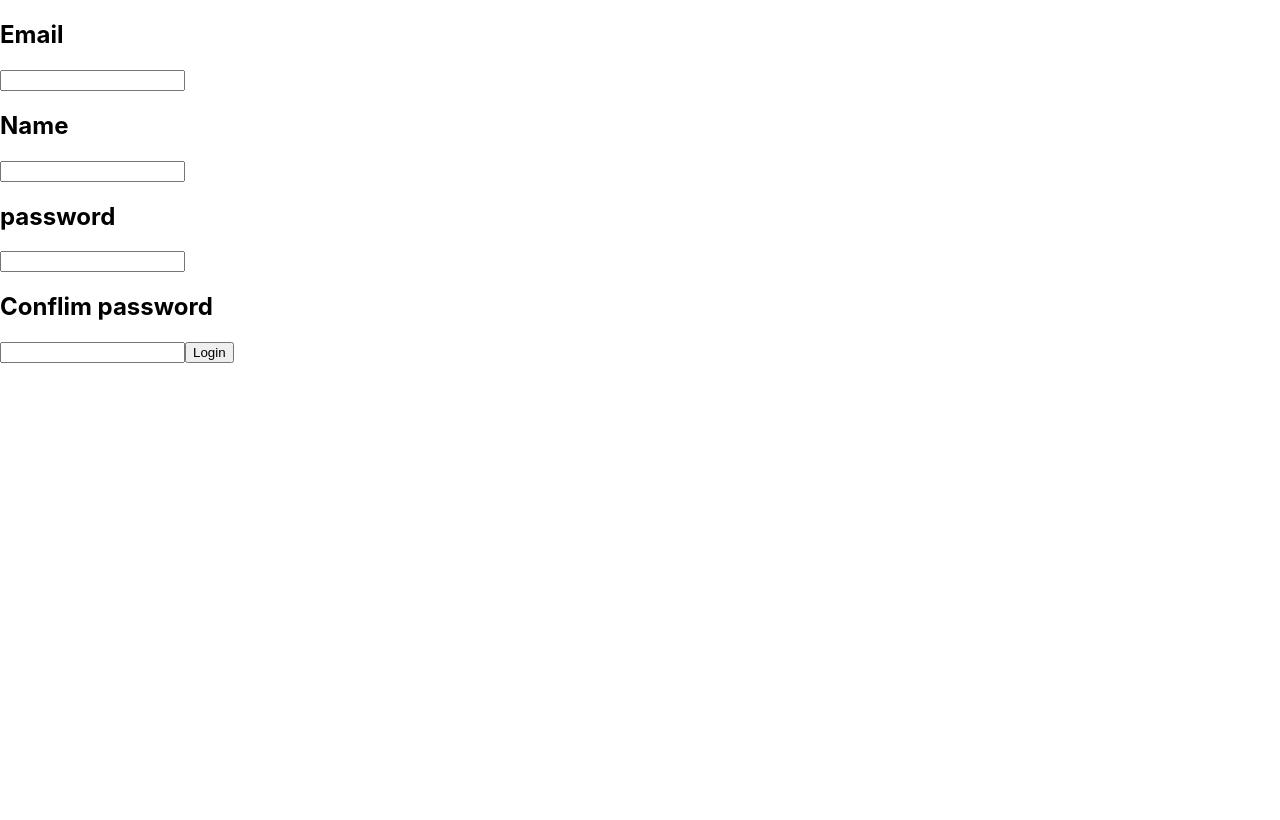
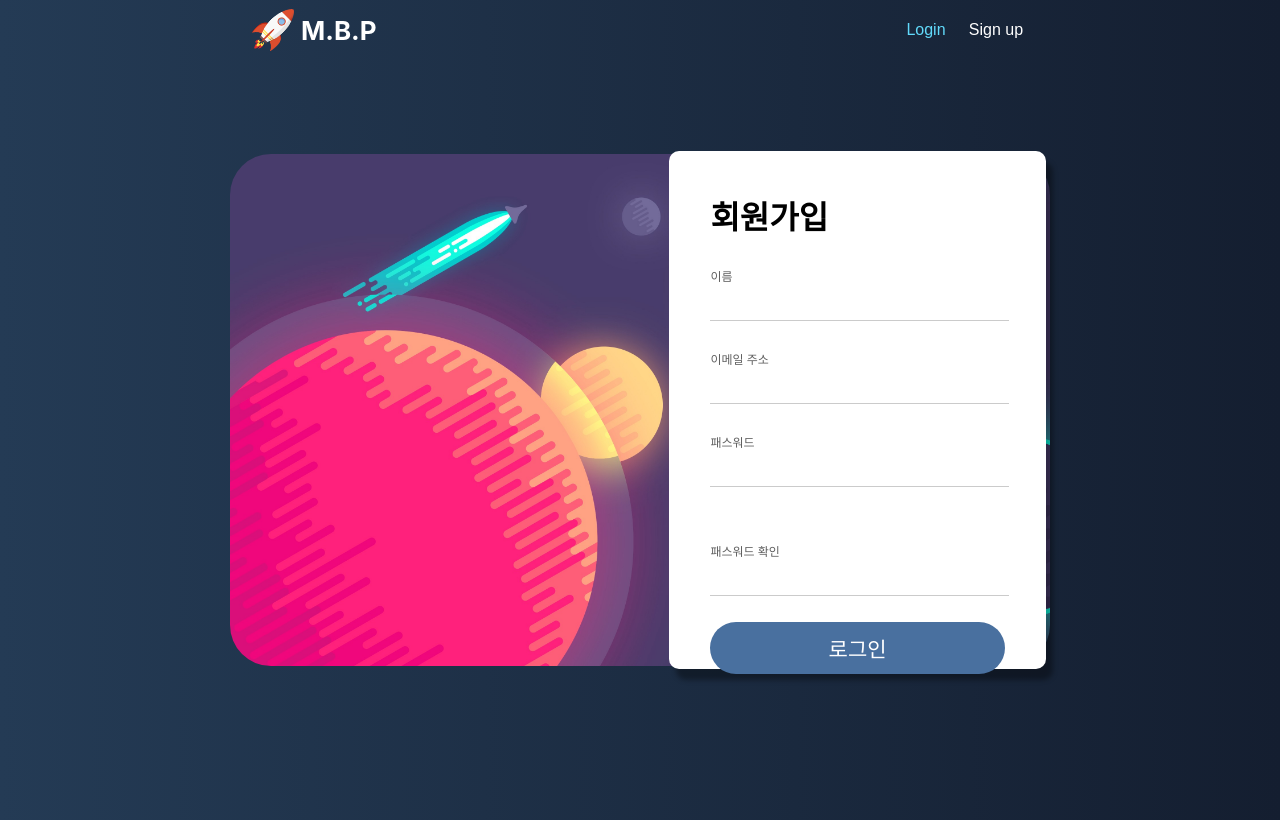
Before and after one commit to NomadHash/MERN-Boiler-plate, a React (Create React App) app in the folder client/: page /register in a window 1280 px wide. Built offline with nearby package versions, Linux system fonts and the light colour scheme.

Commit message:
Handling some err

```diff
--- a/client/src/App.js
+++ b/client/src/App.js
@@ -9,13 +9,11 @@ import RegisterPage from './components/systems/RegisterPage';
 function App() {
   return (
     <Router>
-      <div>
-        <Switch>
-          <Route path="/register" component={RegisterPage} />
-          <Route path="/login" component={LoginPage} />
-          <Route path="/" component={LandingPage} />
-        </Switch>
-      </div>
+      <Switch>
+        <Route path="/register" component={RegisterPage} />
+        <Route path="/login" component={LoginPage} />
+        <Route path="/" component={LandingPage} />
+      </Switch>
     </Router>
   );
 }
--- a/client/src/components/systems/Header.js
+++ b/client/src/components/systems/Header.js
@@ -2,39 +2,52 @@ import React from 'react';
 import styled from 'styled-components';
 import { withRouter } from 'react-router-dom';
 import logoImg from '../../public/rocket.png';
+import axios from 'axios';
 let conditonRegistBtn = null;
 let conditonLoginBtn = null;
 const Header = (props) => {
-  // const { isAuth, name } = props;
   const goLoginPage = () => {
     props.history.push('/login');
   };
   const goRegistPage = () => {
     props.history.push('/register');
   };
+  const goRootPage = () => {
+    props.history.push('/');
+  };
+
+  // Handler Function
+  const onClickHandler = () => {
+    axios.get('/api/users/logout').then((response) => {
+      console.log(response.data);
+      if (response.data.success === true) {
+        props.history.push('/');
+      }
+    });
+  };
 
   props.isAuth === true
     ? (conditonLoginBtn = <span>안녕하세요 {props.name} 님!</span>)
-    : (conditonLoginBtn = <LoginBtn onClick={goLoginPage}>login</LoginBtn>);
+    : (conditonLoginBtn = <LoginBtn onClick={goLoginPage}>Login</LoginBtn>);
 
   props.isAuth === true
-    ? (conditonRegistBtn = '')
+    ? (conditonRegistBtn = <button onClick={onClickHandler}>로그아웃</button>)
     : (conditonRegistBtn = (
         <SignUpBtn onClick={goRegistPage}>Sign up</SignUpBtn>
       ));
 
   return (
     <HeaderDiv>
-      <HeaderLeft>
-        <LogoImg src={logoImg} alt="logo" />
-        <HeaderTitle>M.B.P</HeaderTitle>
+      <HeaderContent>
+        <HeaderLogo onClick={goRootPage}>
+          <LogoImg src={logoImg} alt="logo" />
+          <HeaderTitle>M.B.P</HeaderTitle>
+        </HeaderLogo>
         <TitleBtn>
-          {/* <LoginBtn onClick={goLoginPage}>login</LoginBtn> */}
           {conditonLoginBtn}
           {conditonRegistBtn}
-          {/* <SignUpBtn onClick={goRegistPage}>Sign up</SignUpBtn> */}
         </TitleBtn>
-      </HeaderLeft>
+      </HeaderContent>
     </HeaderDiv>
   );
 };
@@ -49,13 +62,18 @@ const HeaderDiv = styled.div`
   z-index: 2;
 `;
 
+const HeaderLogo = styled.div`
+  display: flex;
+  align-items: center;
+`;
+
 const LogoImg = styled.img`
   transform: rotate(45deg);
   width: 35px;
   padding-right: 4px;
 `;
 
-const HeaderLeft = styled.div`
+const HeaderContent = styled.div`
   display: flex;
   justify-content: flex-start;
   align-items: center;
--- a/client/src/components/systems/LandingPage.js
+++ b/client/src/components/systems/LandingPage.js
@@ -1,6 +1,5 @@
 import React from 'react';
 import { useDispatch } from 'react-redux';
-import axios from 'axios';
 import { withRouter } from 'react-router-dom';
 import styled from 'styled-components';
 import { auth } from '../../_actions/user_actions';
@@ -18,18 +17,7 @@ const LandingPage = (props) => {
     console.log(response);
   });
 
-  // Handler Function
-  const onClickHandler = () => {
-    axios.get('/api/users/logout').then((response) => {
-      console.log(response.data);
-      if (response.data.success === true) {
-        props.history.push('/login');
-      }
-    });
-  };
-
   return (
-    <div>
     <LandingContent>
       <HeaderContainer />
       <FirstTitle>쉽고 빠르게 시작하는</FirstTitle>
@@ -42,8 +30,6 @@ const LandingPage = (props) => {
         <ProfileText>github.com/NomadHash</ProfileText>
       </CreateByArea>
     </LandingContent>
-      <button onClick={onClickHandler}>로그아웃</button>
-    </div>
   );
 };
 const ProfileText = styled.h3`
@@ -74,9 +60,6 @@ const LandingContent = styled.div`
   justify-content: center;
   align-items: center;
   position: relative;
-  background: #141e30; /* fallback for old browsers */
-  background: -webkit-linear-gradient(to right, #243b55, #141e30);
-  background: linear-gradient(to right, #243b55, #141e30);
 `;
 
 const FirstTitle = styled.h2`
--- a/client/src/components/systems/LoginPage.js
+++ b/client/src/components/systems/LoginPage.js
@@ -3,12 +3,15 @@ import styled from 'styled-components';
 import { useDispatch } from 'react-redux';
 import { loginUser } from '../../_actions/user_actions';
 import { withRouter } from 'react-router-dom';
-
 import loginBackground from '../../public/loginBackground.jpeg';
 
 //import Container
 import HeaderContainer from '../../container/HeaderContainer';
 
+//Condition DOM
+let conditonErrMessage = null;
+
+//Main Component
 const LoginPage = (props) => {
   const [email, setEmail] = useState('');
   const [password, setPassword] = useState('');
@@ -23,6 +26,9 @@ const LoginPage = (props) => {
   const onPasswordHandler = (event) => {
     setPassword(event.target.value);
   };
+  const onRegisterHandler = () => {
+    props.history.push('/register');
+  };
   const onSubmitHandler = (event) => {
     event.preventDefault(); // 새로고침 방지
     let requestBody = {
@@ -32,12 +38,20 @@ const LoginPage = (props) => {
     dispatch(loginUser(requestBody)).then((response) => {
       response.payload.loginSuccess === true
         ? props.history.push('/')
-        : alert('Login fail');
+        : cleanInput();
     });
   };
 
-  const onRegisterHandler = () => {
-    props.history.push('/register');
+  // Submit-Error-condition
+  const cleanInput = () => {
+    conditonErrMessage = (
+      <ErrMsg>이메일 혹은 패스워드가 잘못되었습니다.</ErrMsg>
+    );
+    setEmail('');
+    setPassword('');
+    if (email !== '') {
+      conditonErrMessage = <span></span>;
+    }
   };
 
   return (
@@ -50,10 +64,11 @@ const LoginPage = (props) => {
         </span>
         <RegisterSpan>
           <RegisterRouter>신규 사용자이신가요? </RegisterRouter>
-          {/* <RegisterBtn onClick={onRegisterHandler}>계정만들기</RegisterBtn> */}
+          <RegisterBtn onClick={onRegisterHandler}>계정만들기</RegisterBtn>
         </RegisterSpan>
         <EmailText>이메일 주소</EmailText>
         <EmailInput type="email" value={email} onChange={onEmailHandler} />
+        {conditonErrMessage}
         <PasswordText>패스워드</PasswordText>
         <PwdInput
           type="password"
@@ -72,9 +87,6 @@ const LoginPageContent = styled.div`
   justify-content: center;
   align-items: center;
   position: relative;
-  background: #141e30;
-  background: -webkit-linear-gradient(to right, #243b55, #141e30);
-  background: linear-gradient(to right, #243b55, #141e30);
   height: 100vh;
   padding: 10px;
 `;
@@ -145,6 +157,13 @@ const EmailInput = styled.input`
   }
 `;
 
+const ErrMsg = styled.h3`
+  color: firebrick;
+  margin: 0;
+  font-size: 14px;
+  font-weight: 400;
+`;
+
 const PasswordText = styled.h2`
   margin: 0;
   margin-bottom: 8px;
--- a/client/src/components/systems/RegisterPage.js
+++ b/client/src/components/systems/RegisterPage.js
@@ -1,9 +1,17 @@
 import React, { useState } from 'react';
+import styled from 'styled-components';
 import { useDispatch } from 'react-redux';
 import { registerUser } from '../../_actions/user_actions';
 import { withRouter } from 'react-router-dom';
+import loginBackground from '../../public/loginBackground.jpeg';
+
+//import Container
+import HeaderContainer from '../../container/HeaderContainer';
+//Condition DOM
+let conditonErrMessage = null;
 
 const RegisterPage = (props) => {
+  // State
   const [email, setEmail] = useState('');
   const [name, setName] = useState('');
   const [password, setPassword] = useState('');
@@ -39,29 +47,122 @@ const RegisterPage = (props) => {
       dispatch(registerUser(requestBody)).then(props.history.push('/login'));
     }
   };
-
   return (
-    <div>
-      <form onSubmit={onSubmitHandler}>
-        <h2>Email</h2>
-        <input type="email" value={email} onChange={onEmailHandler} />
-
-        <h2>Name</h2>
-        <input type="text" value={name} onChange={onNameHandler} />
-
-        <h2>password</h2>
-        <input type="password" value={password} onChange={onPasswordHandler} />
-
-        <h2>Conflim password</h2>
-        <input
+    <LoginPageContent>
+      <HeaderContainer />
+      <BackgroundImg src={loginBackground} alt="logoIng" />
+      <LoginForm onSubmit={onSubmitHandler}>
+        <span>
+          <LoginText>회원가입</LoginText>
+        </span>
+        <EmailText>이름</EmailText>
+        <EmailInput type="text" value={name} onChange={onNameHandler} />
+        {conditonErrMessage}
+        <EmailText>이메일 주소</EmailText>
+        <EmailInput type="email" value={email} onChange={onEmailHandler} />
+        {conditonErrMessage}
+        <PasswordText>패스워드</PasswordText>
+        <PwdInput
+          type="password"
+          value={password}
+          onChange={onPasswordHandler}
+        />
+        <PasswordText>패스워드 확인</PasswordText>
+        <PwdInput
           type="password"
           value={confilmPassword}
           onChange={onConfilmPasswordHandler}
         />
-        <button>Login</button>
-      </form>
-    </div>
+        <LoginBtn>로그인</LoginBtn>
+      </LoginForm>
+    </LoginPageContent>
   );
 };
 
+const LoginPageContent = styled.div`
+  display: flex;
+  flex-direction: column;
+  justify-content: center;
+  align-items: center;
+  position: relative;
+  height: 100vh;
+  padding: 10px;
+`;
+
+const BackgroundImg = styled.img`
+  position: absolute;
+  width: 64vw;
+  border-radius: 41px;
+  z-index: 1;
+`;
+
+const LoginForm = styled.form`
+  padding: 41px;
+  box-shadow: 7px 11px 5px rgba(0, 0, 0, 0.35);
+  background: white;
+  border-radius: 10px;
+  width: 23vw;
+  height: 34vw;
+  z-index: 2;
+  right: -17vw;
+  position: relative;
+`;
+
+const LoginText = styled.h1`
+  margin: 0;
+`;
+
+const EmailText = styled.h2`
+  margin: 0;
+  margin-bottom: 8px;
+  font-size: 12px;
+  color: #5f5f5f;
+  font-weight: 500;
+  margin-top: 29px;
+`;
+
+const EmailInput = styled.input`
+  width: 23vw;
+  border: none;
+  border-bottom: 1px solid #cbcbcb;
+  font-size: 22px;
+  &:focus {
+    outline: none;
+  }
+`;
+
+const PasswordText = styled.h2`
+  margin: 0;
+  margin-bottom: 8px;
+  font-size: 12px;
+  color: #5f5f5f;
+  font-weight: 500;
+  margin-top: 29px;
+`;
+
+const PwdInput = styled.input`
+  width: 23vw;
+  border: none;
+  border-bottom: 1px solid #cbcbcb;
+  font-size: 22px;
+  margin-bottom: 2vw;
+  &:focus {
+    outline: none;
+  }
+`;
+
+const LoginBtn = styled.button`
+  color: white;
+  background: #49709f;
+  border: none;
+  border-radius: 26px;
+  font-size: 21px;
+  padding: 11px;
+  font-weight: 300;
+  width: 23vw;
+  &:focus {
+    outline: none;
+  }
+`;
+
 export default withRouter(RegisterPage);
--- a/client/src/index.css
+++ b/client/src/index.css
@@ -5,6 +5,9 @@ body {
     sans-serif;
   -webkit-font-smoothing: antialiased;
   -moz-osx-font-smoothing: grayscale;
+  background: #141e30; /* fallback for old browsers */
+  background: -webkit-linear-gradient(to right, #243b55, #141e30);
+  background: linear-gradient(to right, #243b55, #141e30);
 }
 
 code {
```
Lines whose indentation alone changed are shown as unchanged.
